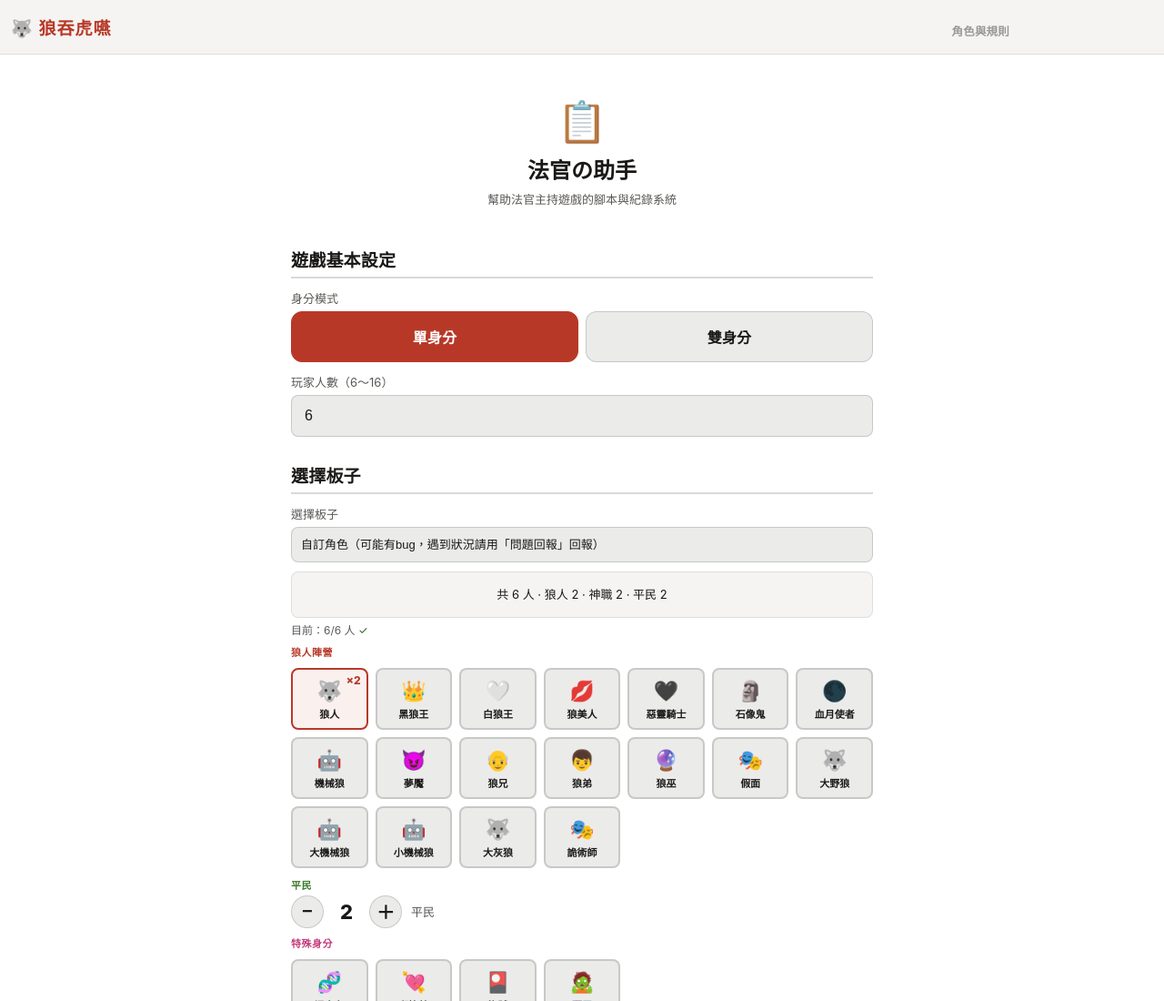
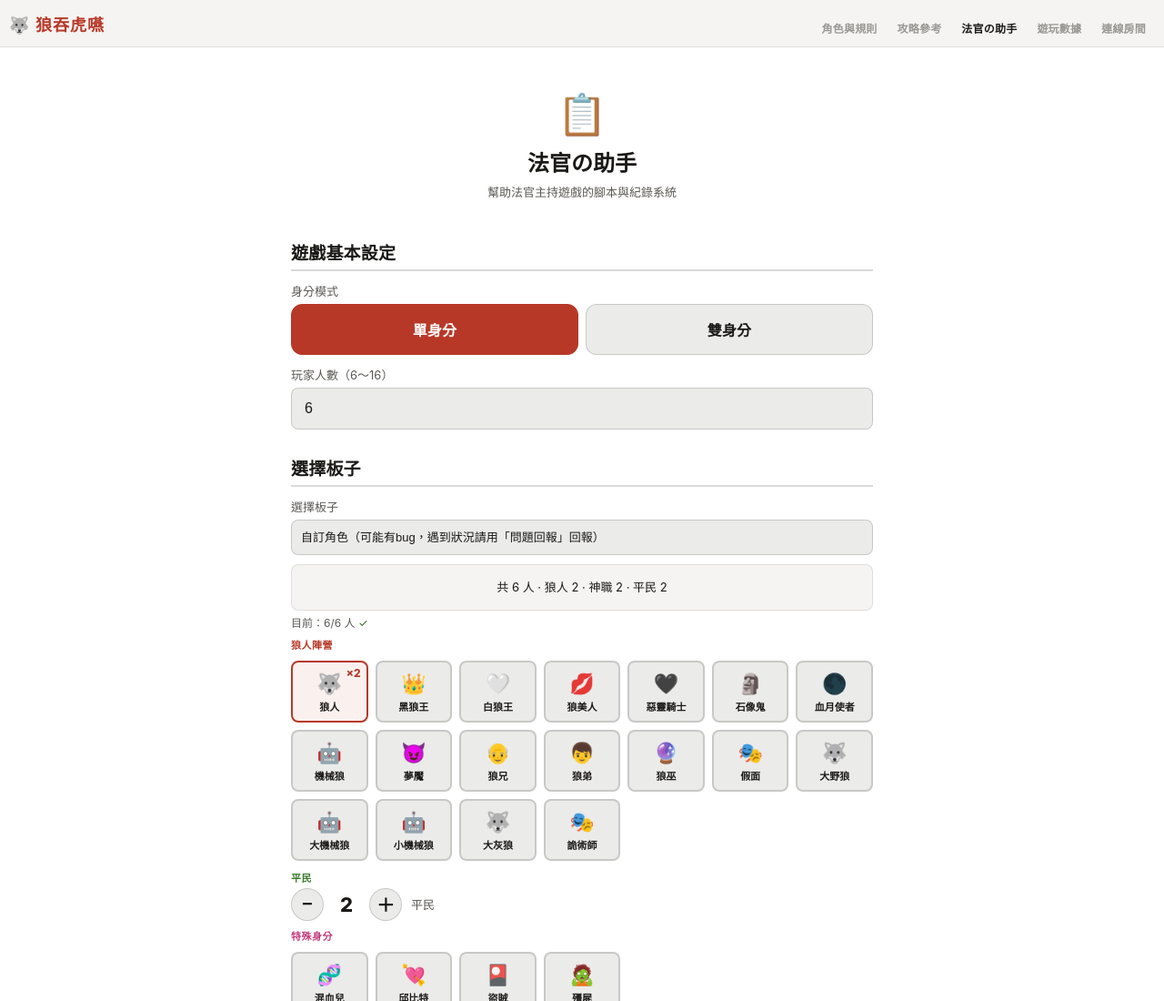
Before and after one commit to zz12777/werewolf, a website with bundled scripts: page index.html in a window 1280 px wide. Shown: the top 1100 px of the page at 91% size. Built offline with nearby package versions, Linux system fonts and the light colour scheme; no server answers.

Commit message:
Add files via upload

```diff
--- a/style.css
+++ b/style.css
@@ -15,16 +15,16 @@ html,body{min-height:100vh;background:var(--bg);font-family:-apple-system,'PingF
 html{scroll-behavior:smooth;}
 
 /* ── NAV ──
-   左邊固定放「狼吞虎嚥」品牌字（用跟內文不同的襯線字體 Noto Serif TC，做出區隔），右邊
-   是分頁按鈕群組（用 margin-left:auto 推到最右邊對齊）。分頁按鈕拿掉 emoji，改純文字；
-   手機版空間有限，用 overflow-x:auto 讓按鈕群組可以橫向捲動，避免五個按鈕塞不下時互相
-   擠壓變形。 */
-.nav{display:flex;align-items:center;background:var(--bg2);border-bottom:1px solid var(--border);position:sticky;top:0;z-index:100;padding:0 12px;gap:8px;}
-.nav-brand{font-family:'Noto Serif TC',serif;font-weight:900;font-size:19px;color:var(--accent);letter-spacing:1px;white-space:nowrap;flex-shrink:0;}
-.nav-btns{display:flex;margin-left:auto;overflow-x:auto;-webkit-overflow-scrolling:touch;scrollbar-width:none;}
-.nav-btns::-webkit-scrollbar{display:none;}
-.nav-btn{flex-shrink:0;padding:16px 10px 14px;font-size:12.5px;font-weight:600;color:var(--text3);background:none;border:none;border-bottom:2px solid transparent;cursor:pointer;transition:color 0.15s,border-color 0.15s;-webkit-user-select:none;white-space:nowrap;}
-.nav-btn.active{color:var(--text);border-bottom-color:var(--accent);}
+   左邊固定放「狼吞虎嚥」品牌字（用跟內文不同的襯線字體 Noto Serif TC 做出區隔），右邊
+   五個分頁純文字、等寬平均分配（跟原本的版型一樣，只是拿掉了 emoji）——上一版加了
+   overflow-x:auto／margin-left:auto 想做「靠右對齊＋可橫向捲動」，結果在某些瀏覽器上
+   讓巢狀 flex 容器算錯寬度，五個按鈕擠成看起來只剩一個，所以這裡改回最單純、原本就
+   驗證過沒問題的等寬排列方式，不用可能有相容性風險的寫法。 */
+.nav{display:flex;align-items:center;background:var(--bg2);border-bottom:1px solid var(--border);position:sticky;top:0;z-index:100;padding:0 10px;gap:6px;}
+.nav-brand{font-family:'Noto Serif TC',serif;font-weight:900;font-size:18px;color:var(--accent);letter-spacing:1px;white-space:nowrap;flex-shrink:0;}
+.nav-btns{display:flex;margin-left:auto;gap:2px;}
+.nav-btn{padding:14px 10px 12px;font-size:12px;color:var(--text3);background:none;border:none;cursor:pointer;text-align:center;transition:color 0.15s;-webkit-user-select:none;white-space:nowrap;}
+.nav-btn.active{color:var(--text);font-weight:700;}
 
 /* ── TABS ── */
 .tab{display:none;padding:20px 16px 60px;max-width:540px;margin:0 auto;}
```
